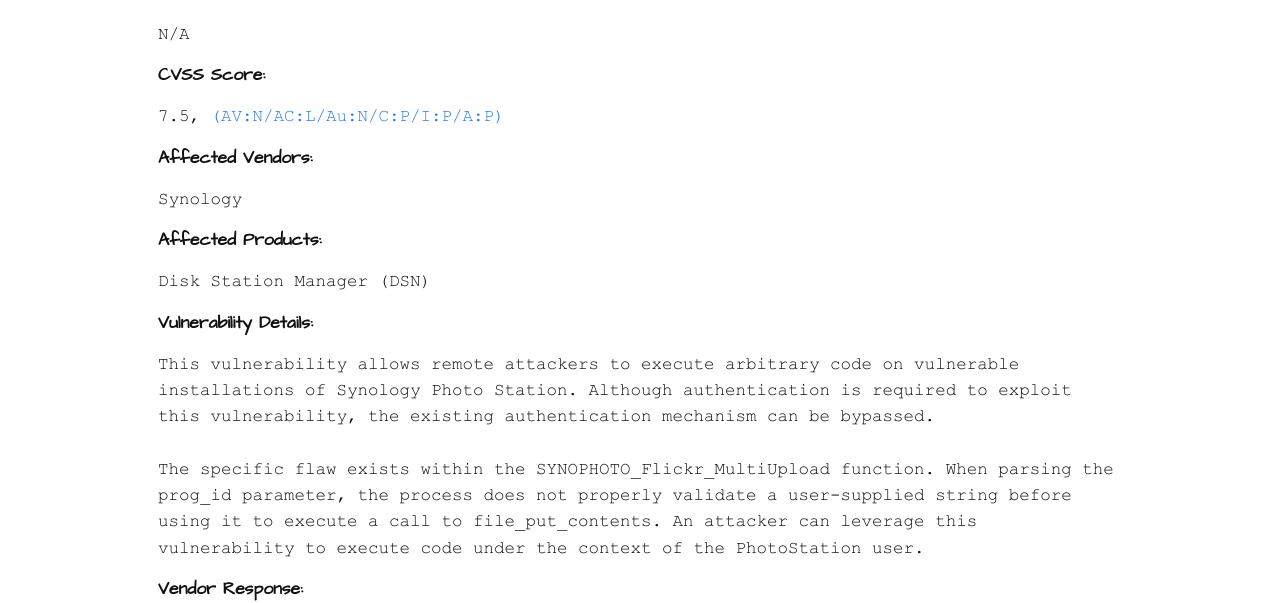
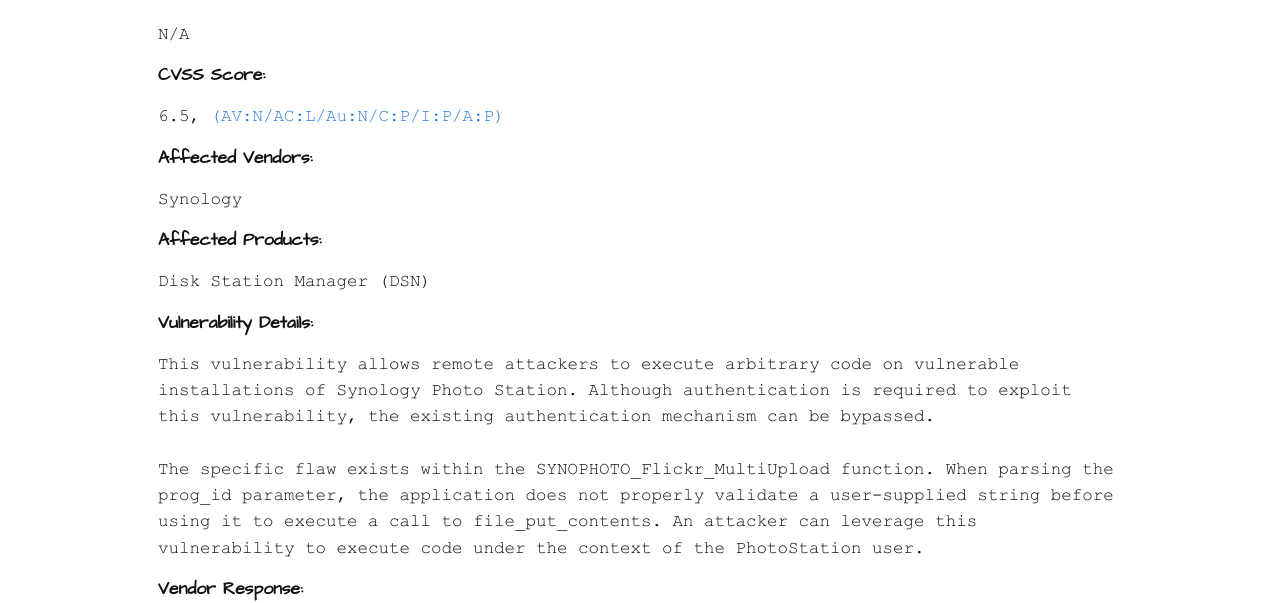
Before and after one commit to sourceincite/sourceincite.github.io, a Jekyll site: the page built from advisories/src-2018-0006.md, in a window 1280 px wide. Shown: the part 272-875 px from the top of the page. Built offline with Jekyll 4.4.1, drawn with Linux system fonts in a browser that asks for light colours.

Commit message:
updated cvss

```diff
--- a/advisories/src-2018-0006.md
+++ b/advisories/src-2018-0006.md
@@ -4,7 +4,7 @@
 id: SRC-2018-0006
 atitle: Synology Photo Station SYNOPHOTO_Flickr_MultiUpload Race Condition File Write Remote Code Execution Vulnerability
 CVE: N/A
-CVSSrating: 7.5
+CVSSrating: 6.5
 CVSSscore: (AV:N/AC:L/Au:N/C:P/I:P/A:P)
 vendor: Synology
 affected: Disk Station Manager (DSN)
@@ -16,7 +16,7 @@
 body: |
  <p class="cn">This vulnerability allows remote attackers to execute arbitrary code on vulnerable installations of Synology Photo Station. Although authentication is required to exploit this vulnerability, the existing authentication mechanism can be bypassed.
  <br /><br />
- The specific flaw exists within the SYNOPHOTO_Flickr_MultiUpload function. When parsing the prog_id parameter, the process does not properly validate a user-supplied string before using it to execute a call to file_put_contents. An attacker can leverage this vulnerability to execute code under the context of the PhotoStation user.</p>
+ The specific flaw exists within the SYNOPHOTO_Flickr_MultiUpload function. When parsing the prog_id parameter, the application does not properly validate a user-supplied string before using it to execute a call to file_put_contents. An attacker can leverage this vulnerability to execute code under the context of the PhotoStation user.</p>
 poc: /pocs/src-2018-{0005,0006}.py.txt
 ---
 
```
